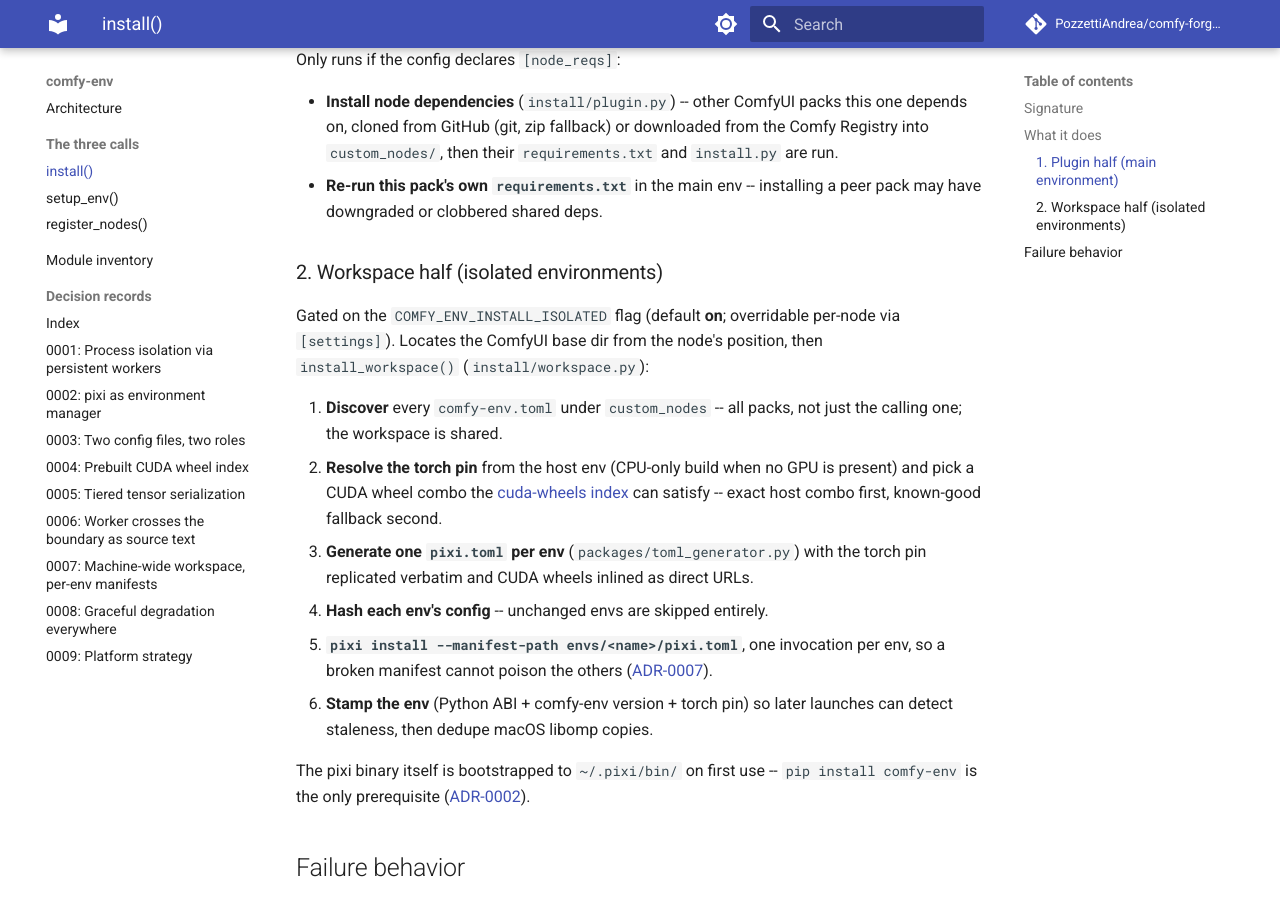
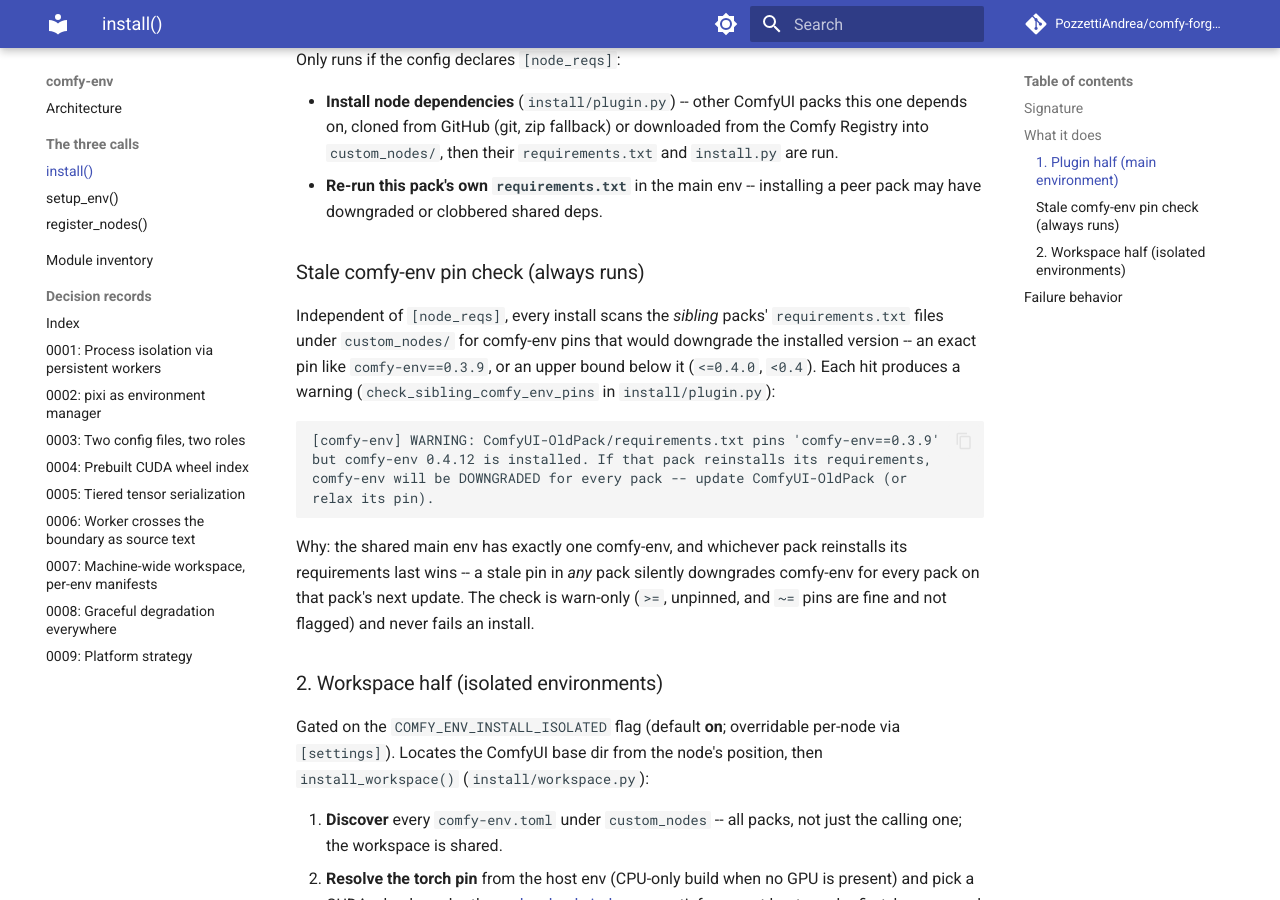
Before and after one commit to Comfy-Forge/comfy-forge-docs, an MkDocs documentation site: the page built from docs/comfy-env/install.md, in a window 1280 px wide and 900 px high, scrolled down 1006 px. Built offline with MkDocs 1.6.1 and Material for MkDocs 9.7.7, drawn with Linux system fonts in a browser that asks for light colours; comment, search, counter and statistics services are not loaded.

Commit message:
Document the stale comfy-env pin check in install()

````diff
--- a/docs/comfy-env/install.md
+++ b/docs/comfy-env/install.md
@@ -49,6 +49,27 @@
 - **Re-run this pack's own `requirements.txt`** in the main env --
   installing a peer pack may have downgraded or clobbered shared deps.
 
+### Stale comfy-env pin check (always runs)
+
+Independent of `[node_reqs]`, every install scans the *sibling* packs'
+`requirements.txt` files under `custom_nodes/` for comfy-env pins that would
+downgrade the installed version -- an exact pin like `comfy-env==0.3.9`, or
+an upper bound below it (`<=0.4.0`, `<0.4`). Each hit produces a warning
+(`check_sibling_comfy_env_pins` in `install/plugin.py`):
+
+```
+[comfy-env] WARNING: ComfyUI-OldPack/requirements.txt pins 'comfy-env==0.3.9'
+but comfy-env 0.4.12 is installed. If that pack reinstalls its requirements,
+comfy-env will be DOWNGRADED for every pack -- update ComfyUI-OldPack (or
+relax its pin).
+```
+
+Why: the shared main env has exactly one comfy-env, and whichever pack
+reinstalls its requirements last wins -- a stale pin in *any* pack silently
+downgrades comfy-env for every pack on that pack's next update. The check is
+warn-only (`>=`, unpinned, and `~=` pins are fine and not flagged) and never
+fails an install.
+
 ### 2. Workspace half (isolated environments)
 
 Gated on the `COMFY_ENV_INSTALL_ISOLATED` flag (default **on**;
````
